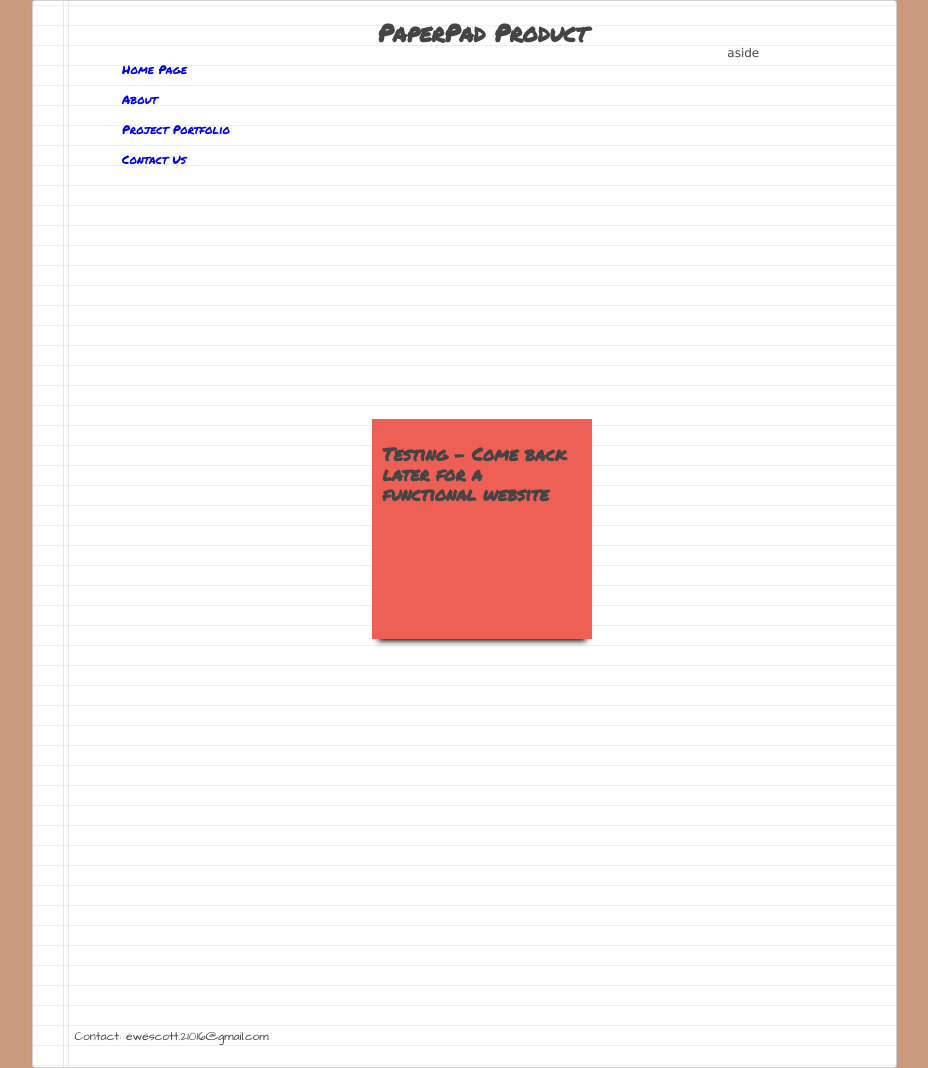
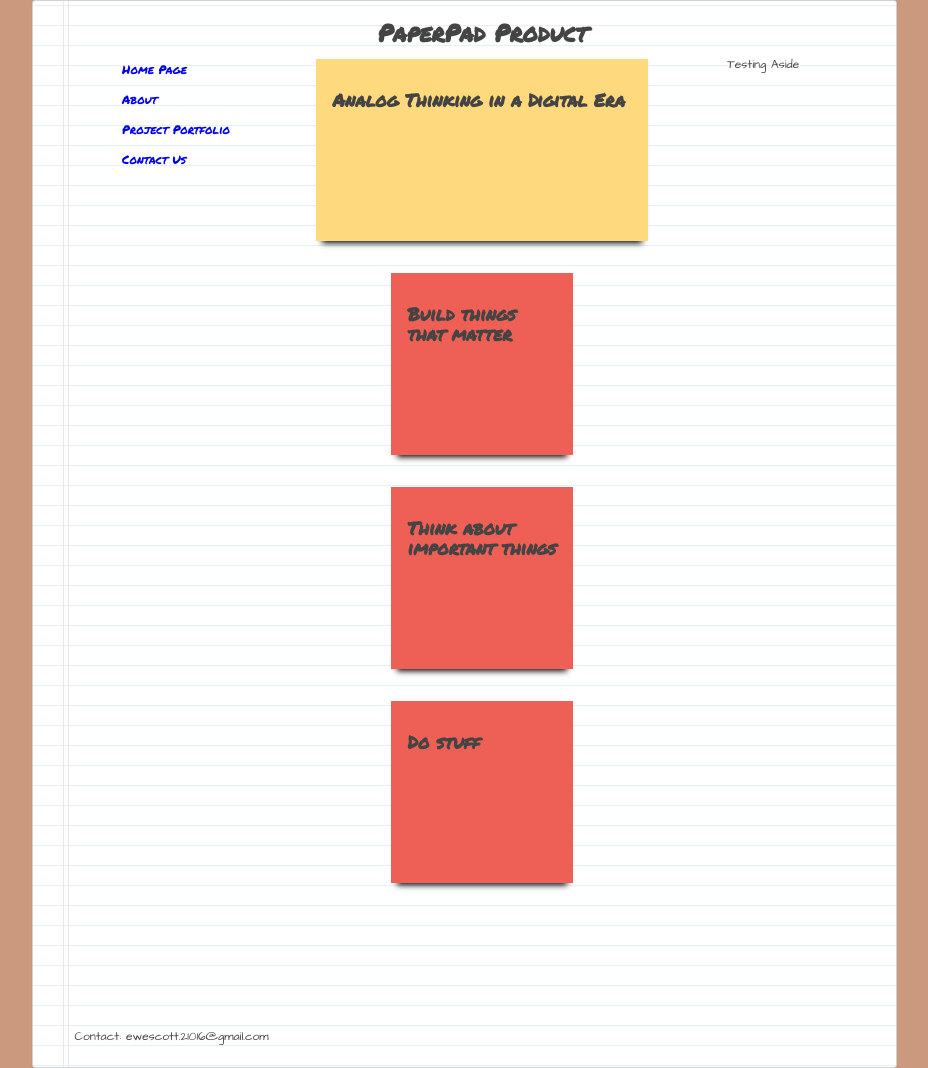
Before and after one commit to evantwescott/PortSite, a plain HTML site: page index.html in a window 1280 px wide. Shown: the whole page, without its empty margins (176-1104 px from the left). Drawn offline with Linux system fonts and the light colour scheme.

Commit message:
added stickies and experimented with layout

```diff
--- a/css/style.css
+++ b/css/style.css
@@ -15,6 +15,7 @@ body{
           "footer" 4em/
           1fr;
     margin: 0%;
+    width: 100%;
 }
 
 h1, h2, h3, h4, h5, h6, a{
@@ -64,13 +65,16 @@ nav>ul>li>a, nav>ul>li>a:visited{
 main{
     grid-area: main;
     display: flex;
-    justify-content: center;
+    flex-direction: column;
     align-items: center;
+    /* align-items: center; */
 }
 
 /* Aside Section Settings */
 
-aside{grid-area: aside;}
+aside{
+    grid-area: aside;
+}
 /* Footer Section Settings */
 
 footer{grid-area: footer;}
@@ -79,6 +83,7 @@ footer{grid-area: footer;}
         font: normal 12px/1.5 "Lucida Grande", arial, sans-serif;
         /* width: 50%; */
         height: 100%;
+        width: 100%;
         /* margin: 0 auto; */
         /* padding: 6px 5px 4px 42px; */
         /* position: relative; */
@@ -108,17 +113,28 @@ footer{grid-area: footer;}
 
 
 .red-sticky-note{
-    width: 200px;
-    height: 200px;
+    width: 150px;
+    height: 150px;
     box-shadow: 0 8px 6px -6px black ;
     background-color: #ee6055ff;
-    margin: 10px;
-    padding: 10px;
+    margin: 1rem;
+    padding: 1rem;
 }
 
 .yellow-sticky-note{
-    width: 200px;
-    height: 200px;
+    width: 150px;
+    height: 150px;
     box-shadow: 0 8px 6px -6px black ;
     background-color: #ffd97dff;
+    margin: 1rem;
+    padding: 1rem;
 }
+
+.long-yellow-sticky-note{
+    width: 300px;
+    height: 150px;
+    box-shadow: 0 8px 6px -6px black ;
+    background-color: #ffd97dff;
+    margin: 1rem;
+    padding: 1rem;
+}
--- a/index.html
+++ b/index.html
@@ -25,11 +25,30 @@
         </ul>
     </nav>
     <main>
+        <div class="long-yellow-sticky-note">
+            <h2>Analog Thinking in a Digital Era</h2>
+        </div>
         <div class="red-sticky-note">
-            <h2>Testing - Come back later for a functional website</h2>
+            <h2>
+                Build things that matter
+            </h2>
+        </div>
+        <div class="red-sticky-note">
+            <h2>
+                Think about important things
+            </h2>
+        </div>
+        <div class="red-sticky-note">
+            <h2>
+                Do stuff
+            </h2>
         </div>
     </main>
-    <aside>aside</aside>
+    <aside>
+        <p>
+            Testing Aside
+        </p>
+    </aside>
     <footer>
         <p>
             Contact: ewescott.21016@gmail.com
```
